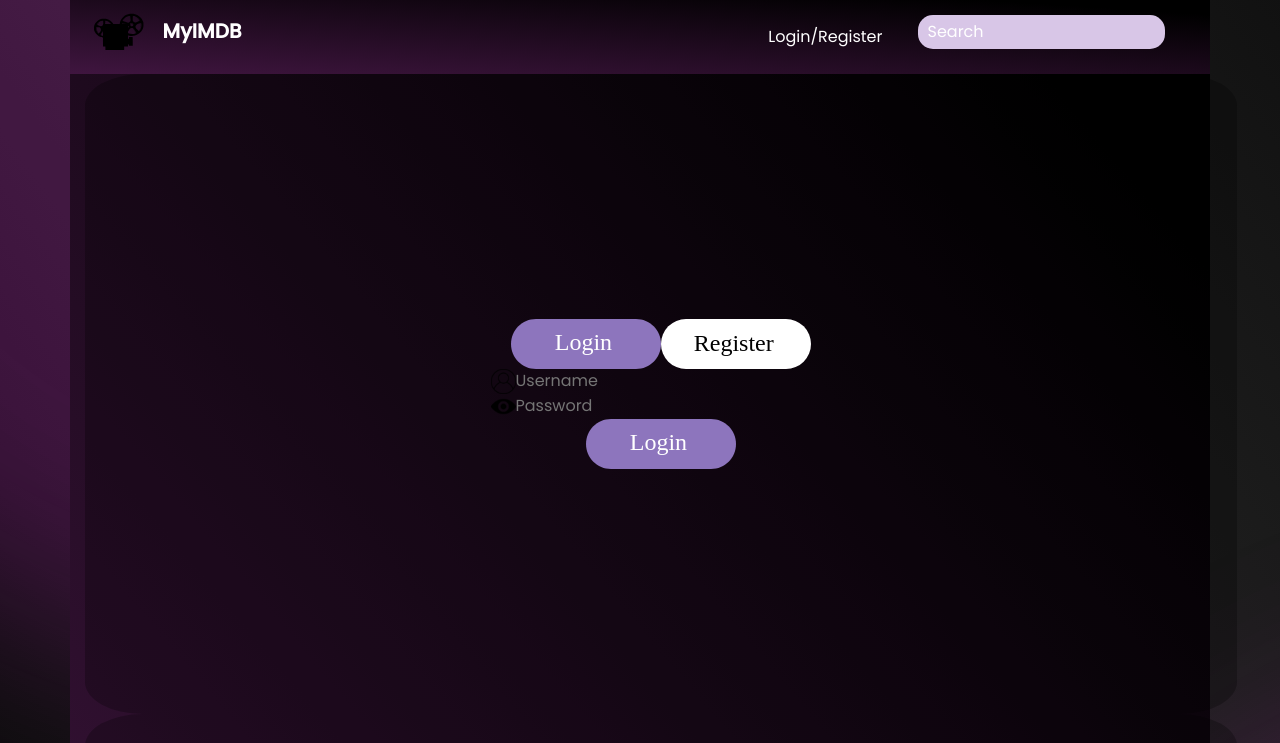
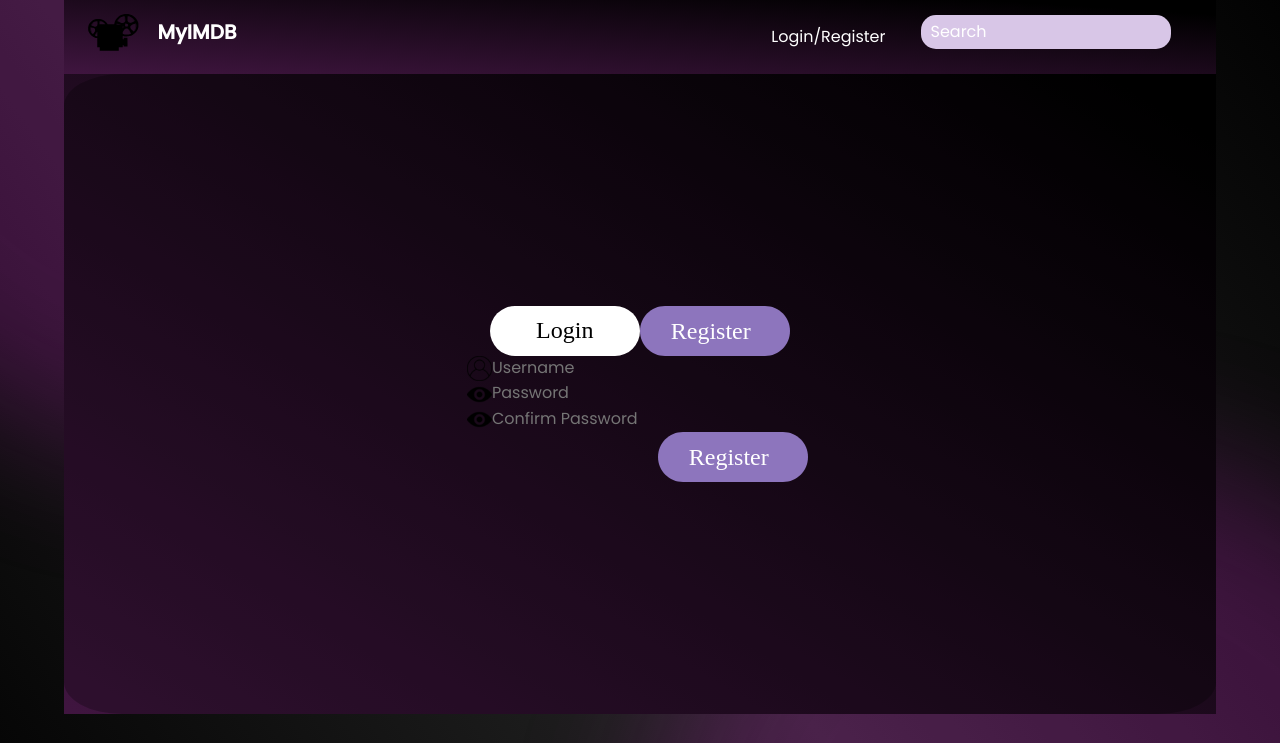
Before and after one commit to bondastefana/imdb_app_reactjs, a React (Create React App) app: page /login-register in a window 1280 px wide. Shown: the top 743 px of the page. Built offline with nearby package versions, Linux system fonts and the light colour scheme.

Commit message:
Yodle Guy

```diff
--- a/src/pages/LoginRegisterPage/LoginRegisterPage.jsx
+++ b/src/pages/LoginRegisterPage/LoginRegisterPage.jsx
@@ -1,68 +1,80 @@
-import React from 'react';
+import React from 'react'
 import UserIcon from "../../assets/UserIcon.svg";
 import PasswordIcon from "../../assets/PasswordIcon.svg";
 import Btn from "../../assets/Btn.svg";
+import BtnBlank from "../../assets/BtnBlank.svg";
 import BtnReg from "../../assets/BtnReg.svg";
-import BtnBlank from "../../assets/BtnBlank.svg";
 import BtnBlankReg from "../../assets/BtnBlankReg.svg";
-import EmailIcon from "../../assets/EmailIcon.svg";
 import './LoginRegisterPage.css'
 
-class Login extends React.Component {
+class LoginPage extends React.Component {
     constructor(props) {
         super(props);
         this.state = {
+            data: [],
             username: '',
             password: '',
-        }
+            accessToken: '',
+            authenticated: false
+        };
+        this.handleChangeUsername = this.handleChangeUsername.bind(this);
+        this.handleChangePassword = this.handleChangePassword.bind(this);
+    }
+
+    handleChangeUsername(event) {
+        this.setState({
+            username: event.target.value
+        })
+    }
+
+    handleChangePassword(event) {
+        this.setState({
+            password: event.target.value
+        })
     }
 
     handleClick(event) {
-        var apiBaseUrl = "https://movies-app-siit.herokuapp.com/auth/";
-        var payload = {
-            "email": this.username,
-            "password": this.password
-        }
-        fetch(`${apiBaseUrl}login`, payload)
-            .then(function (response) {
-                console.log(response);
-                if (response.data.code == 200) {
-                    console.log("Login successfull");
+        var apiBaseUrl = "https://movies-app-siit.herokuapp.com/auth/"
+        const payload = {
+            method: "POST",
+            headers: {
+                'Content-Type': 'application/json; charset=utf-8'
+            },
+            body: JSON.stringify({
+                'username': this.state.username,
+                'password': this.state.password
+            })
+        };
+
+        fetch(apiBaseUrl + 'login', payload)
+            .then((response) => {
+                if (response.status === 401) {
+                    return console.log("user not found/wrong password")
+                } else if (response.status === 200) {
+                    return console.log("Logged In")
                 }
-                else if (response.data.code == 204) {
-                    console.log("Username password do not match");
-                    alert("username password do not match")
-                }
-                else {
-                    console.log("Username does not exists");
-                    alert("Username does not exist");
-                }
+                else return response.json()
             })
-            .catch(function (error) {
-                console.log(error);
-            });
+            .then(window.localStorage.setItem(this.state.accessToken, this.state.value))
+            .catch((err) => console.log(err));;
     }
 
     render() {
         return (
-            <div className="base-container">
-                <div className="login-header">
-                    <img src={Btn} />
-                    <img src={BtnBlank} />
-                </div>
+            <div>
                 <div className="content">
                     <div className="login-form">
-                        <div className="user-group">
+                        <div className="userData">
                             <span>
                                 <img src={UserIcon} />
                             </span>
-                            <input type="text" name="username" placeholder="Username" onChange={(event, newValue) => this.setState({ username: newValue })} />
+                            <input type="text" name="username" placeholder="Username" value={this.state.username} onChange={this.handleChangeUsername} />
                         </div>
-                        <div className="password-group">
+                        <div className="userData">
                             <span>
                                 <img src={PasswordIcon} />
                             </span>
-                            <input type="password" name="password" placeholder="Password" onChange={(event, newValue) => this.setState({ password: newValue })} />
+                            <input type="password" name="password" placeholder="Password" value={this.state.password} onChange={this.handleChangePassword} />
                         </div>
                     </div>
                 </div>
@@ -74,71 +86,83 @@ class Login extends React.Component {
     }
 }
 
-class Register extends React.Component {
+class RegisterPage extends React.Component {
     constructor(props) {
         super(props);
+        this.state = {
+            data: [],
+            username: '',
+            password: '',
+            authenticated: false
+        };
+        this.handleChangeUsername = this.handleChangeUsername.bind(this);
+        this.handleChangePassword = this.handleChangePassword.bind(this);
+    }
+
+    handleChangeUsername(event) {
+        this.setState({
+            username: event.target.value
+        })
+    }
+
+    handleChangePassword(event) {
+        this.setState({
+            password: event.target.value
+        })
     }
 
     handleClick(event) {
-        var apiBaseUrl = "http://https://movies-app-siit.herokuapp.com/auth/";
-        console.log("values", this.state.first_name, this.state.password);
-        var self = this;
-        var payload = {
-            "username": this.state.first_name,
-            "password": this.state.password
-        }
-        fetch(`${apiBaseUrl}register`, payload)
-            .then(function (response) {
-                console.log(response);
-                if (response.data.code == 200) {
-                    console.log("Registered succefull");
+        var apiBaseUrl = "https://movies-app-siit.herokuapp.com/auth/"
+        const payload = {
+            method: "POST",
+            headers: {
+                'Content-Type': 'application/json; charset=utf-8'
+            },
+            body: JSON.stringify({
+                'username': this.state.username,
+                'password': this.state.password
+            })
+        };
+
+        fetch(apiBaseUrl + 'register', payload)
+            .then((response) => {
+                if (response.status === 409) {
+                    return console.log("Username already existing")
+                } else if (response.status === 200) {
+                    return console.log("Registered")
                 }
-                else if (response.data.code == 204) {
-                    console.log("Username password do not match");
-                    alert("username password do not match")
-                }
-                else {
-                    console.log("Username does not exists");
-                    alert("Username does not exist");
-                }
+                else return response.json()
             })
-            .catch(function (error) {
-                console.log(error);
-            });
+            // .then(data => this.setItem({
+            //     data: data,
+            //     authenticated: true,
+            //     accessToken: data.accessToken
+            // }))
+            .catch((err) => console.log(err));
     }
 
     render() {
         return (
-            <div className="base-container">
-                <div className="register-header">
-                    <img src={BtnReg} />
-                    <img src={BtnBlankReg} />
-                </div>
+            <div>
                 <div className="content">
                     <div className="register-form">
                         <div className="userData">
                             <span>
                                 <img src={UserIcon} />
                             </span>
-                            <input onChange={(event, newValue) => this.setState({ username: newValue })} type="text" name="username" placeholder="Username" />
+                            <input type="text" name="username" placeholder="Username" value={this.state.username} onChange={this.handleChangeUsername} />
                         </div>
                         <div className="userData">
                             <span>
                                 <img src={PasswordIcon} />
                             </span>
-                            <input onChange={(event, newValue) => this.setState({ password: newValue })} type="password" name="password" placeholder="Password" />
+                            <input type="password" name="password" placeholder="Password" value={this.state.password} onChange={this.handleChangePassword} />
                         </div>
                         <div className="userData">
                             <span>
                                 <img src={PasswordIcon} />
                             </span>
-                            <input type="password" name="confirmPassword" placeholder="Confirm Password" />
-                        </div>
-                        <div className="userData">
-                            <span>
-                                <img src={EmailIcon} />
-                            </span>
-                            <input onChange={(event, newValue) => this.setState({ email: newValue })} type="text" name="email" placeholder="email@movieDB.com" />
+                            <input type="password" name="confirmPassword" placeholder="Confirm Password" required />
                         </div>
                     </div>
                 </div>
@@ -153,19 +177,37 @@ class Register extends React.Component {
 export class LoginRegisterPage extends React.Component {
     constructor(props) {
         super(props);
+        this.state = {
+            active: true,
+        };
+        this.handleClick = this.handleClick.bind(this);
+    }
 
+    handleClick(event) {
+        this.setState({
+            active: !this.state.active
+        });
     }
 
     render() {
         return (
-            <div className="LoginRegisterPage">
-                <div>
-                    <div className="container">
-                        <Login />
-                        <Register />
-                    </div>
+            <div className="base-container" >
+                <div classsName='toggle-nav'>
+                    {this.state.active ?
+                        <div>
+                            <img type='button' src={BtnBlankReg} onClick={this.handleClick} />
+                            <img type='button' src={BtnReg} onClick={this.handleClick} />
+                        </div> :
+                        <div>
+                            <img type='button' src={Btn} onClick={this.handleClick} />
+                            <img type='button' src={BtnBlank} onClick={this.handleClick} />
+                        </div>
+                    }
+                </div>
+                <div className="login-register">
+                    {this.state.active ? <RegisterPage /> : <LoginPage />}
                 </div>
             </div>
-        );
+        )
     }
 }
```
